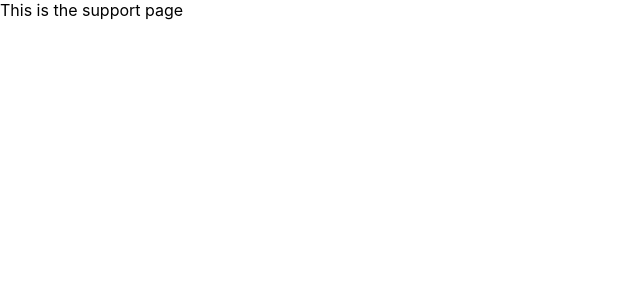
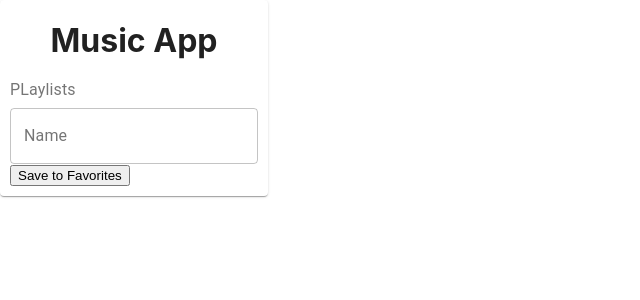
Before and after one commit to JMantis0/MusicApp, a React (Create React App) app in the folder client/: page /support in a window 1280 px wide. Shown: the top 300 px of the page, without its empty margins (0-640 px from the left). Built offline with nearby package versions, Linux system fonts and the light colour scheme.

Commit message:
added the bones of the playlist page

```diff
--- a/client/src/MusicApp.tsx
+++ b/client/src/MusicApp.tsx
@@ -5,6 +5,7 @@ import UserHome from "./pages/UserHome";
 import Support from "./pages/Support";
 import Landing from "./pages/Landing";
 import Login from "./pages/Login";
+import Playlists from "./pages/Playlists";
 
 function MusicApp() {
   return (
@@ -20,6 +21,9 @@ function MusicApp() {
           <Route exact path="/user_home">
             <UserHome />
           </Route>
+          <Route>
+            <Playlists/>
+          </Route>
           <Route exact path="/support">
             <Support />
           </Route>
--- a/client/src/components/SearchResults.tsx
+++ b/client/src/components/SearchResults.tsx
@@ -1,35 +1,27 @@
 import React, {Component} from 'react';
 import axios from 'axios';
 
-class SearchResults extends Component {
-    constructor(props: {} | Readonly<{}>) {
-        super(props)
+const SearchResults = () =>{}
 
-        this.state = {
-            results: []
-        }
-    }
-
-    componentDidMount(){
+    // componentDidMount(){
         //Test API get
         //How do we pass the string from the search bar to here?
         //Ideally it would be axios.get('https://api.deezer.com/search?q={search_bar_input}')
         //`{musicAppState.searchInputState.replace(" ", "%20")}` perhaps?
-        axios.get('https://api.deezer.com/search?q=I%20Just%20Wanna%20Shine')
-            .then(response => {
-                    console.log(response.data[0].title)
-                    this.setState({results: response.data})
-                })
-            .catch(error => {console.log(error)})
-    }
+    //     axios.get('https://cors-anywhere.herokuapp.com/https://api.deezer.com/search?q=I%20Just%20Wanna%20Shine')
+    //         .then(response => {
+    //                 console.log(response.data)
+    //                 this.setState({results: response.data[0]})
+    //             })
+    //         .catch(error => {console.log(error)})
+    // }
 
-    render(){
-        return(
-            <div>
-                Search Results:
-            </div>
-        )
-    }
-}
+    // render(){
+    //     return(
+    //         <div>
+    //         </div>
+    //     )
+    // }
+// }
 
 export default SearchResults;
--- /dev/null
+++ b/client/src/pages/Playlists.tsx
@@ -0,0 +1,76 @@
+import React from "react";
+import FormControl from "@material-ui/core/FormControl";
+import FormLabel from "@material-ui/core/FormLabel";
+import Grid from "@material-ui/core/Grid";
+import { useAppSelector, useAppDispatch } from "../redux/hooks";
+import {
+  selectMusicApp,
+} from "../redux/musicAppSlice";
+import TextField from "@material-ui/core/TextField";
+import Button from "@material-ui/core/Button";
+import axios from "axios";
+import Paper from "@material-ui/core/Paper";
+import { useHistory } from "react-router-dom";
+import style from "../MusicApp.module.css";
+import AddToPlaylistButton from "../components/AddToPlaylistButton";
+
+const Playlists = ()=>{
+    const musicAppState = useAppSelector(selectMusicApp);
+    const dispatch = useAppDispatch();
+    const history = useHistory();
+
+    // const formChangeHandler = (event: any) => {
+    //   const fieldName = event.target.name;
+    //   const value = event.target.value;
+    //   dispatch(setLoginForm({ fieldName, value }));
+    // };
+
+    // const addToPlayList = () => {
+    //   axios
+    //     .post("/api/attempt_login", musicAppState.loginForm)
+    //     .then((response) => {
+    //       console.log("The response is: ", response);
+    //       history.push("/user_home");
+    //     })
+    //     .catch((err) => {
+    //       console.log("There was an error");
+    //       dispatch(resetLoginForm());
+    //       //  For now a bad login redirects to user home anyways
+    //       history.push("/user_home");
+    //     });
+    // };
+
+    return(
+        <div>
+        <header>
+            <Grid container>
+            <Paper className={style.paperPadding}>
+            <h1 className={style.center}>Music App</h1>
+        <FormControl component="fieldset">
+          <FormLabel component="legend">PLaylists</FormLabel>
+          <TextField
+            className={style.marginTop}
+            autoComplete="off"
+            type="text"
+            label="Name"
+            variant="outlined"
+            // name="userID"
+            // onChange={formChangeHandler}
+          />
+          {/* <Button
+            className={style.marginTop}
+            color="primary"
+            variant="contained"
+            // onClick={submitLogin}
+          > */}
+          <AddToPlaylistButton />
+          {/* </Button> */}
+        </FormControl>
+      </Paper>
+                </Grid>
+            </header>
+        </div>
+    )
+}
+
+export default Playlists;
--- a/client/src/pages/UserHome.tsx
+++ b/client/src/pages/UserHome.tsx
@@ -3,7 +3,7 @@ import SearchInput from "../components/SearchInput";
 import Grid from "@material-ui/core/Grid";
 import style from "../MusicApp.module.css";
 import LogoutButton from "../components/LogoutButton";
-import SearchResults from "../components/SearchResults";
+// import SearchResults from "../components/SearchResults";
 
 const UserHome = () => {
   return (
@@ -26,9 +26,9 @@ const UserHome = () => {
           <Grid className={style.center} item xs={10}>
             <SearchInput />
           </Grid>
-          <Grid className={style.center} item xs={10}>
-            <SearchResults/>
-          </Grid>
+          {/* <Grid className={style.center}>
+            <SearchResults />
+          </Grid> */}
           <Grid className={style.center} item xs={2}>
             side section
           </Grid>
```
